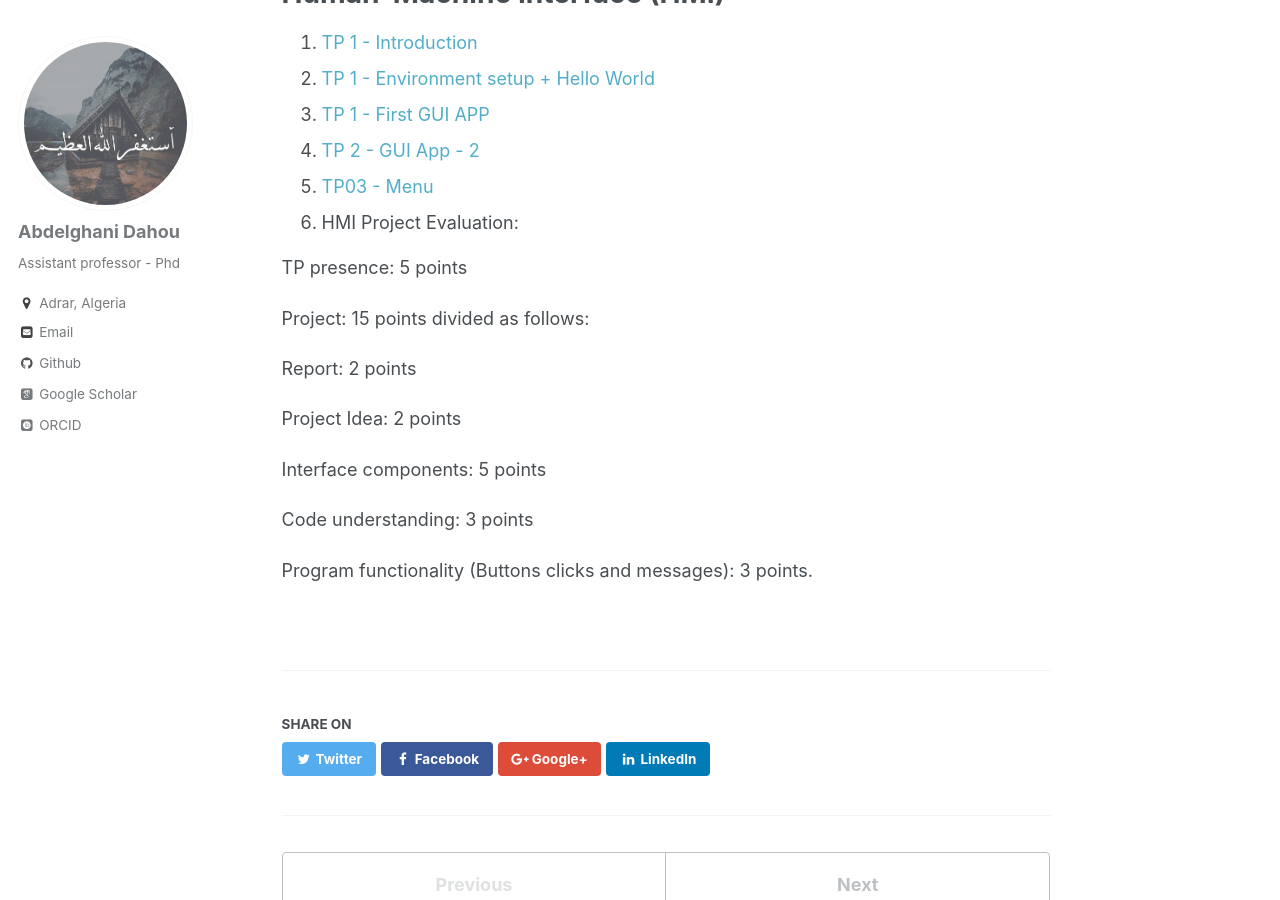
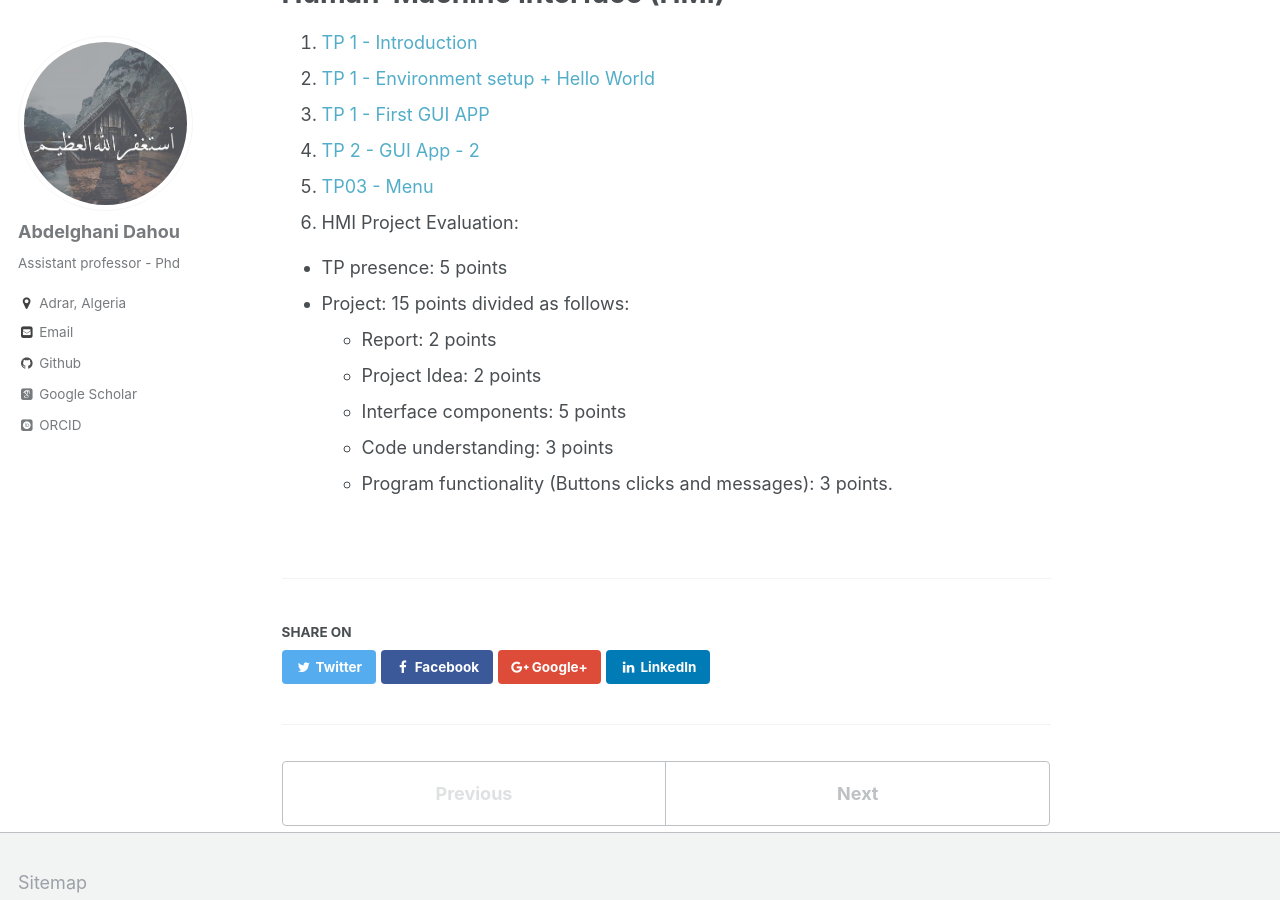
Before and after one commit to dr-dahou-adrar/dr-dahou-adrar.github.io, a Jekyll site: the page built from _teaching/2019-2020-1st-semester-teaching.md, in a window 1280 px wide and 900 px high, scrolled down 709 px. Built offline with Jekyll 4.4.1, drawn with Linux system fonts in a browser that asks for light colours; some web fonts are replaced.

```diff
--- a/_teaching/2019-2020-1st-semester-teaching.md
+++ b/_teaching/2019-2020-1st-semester-teaching.md
@@ -41,16 +41,10 @@ Human-Machine Interface (HMI)
 5. [TP03 - Menu](https://www.notion.so/dahou/TP03-Menu-5789cdf97d974f6b90e55ef7df2ecf38)
 6. HMI Project Evaluation:
 
-TP presence: 5 points
-
-Project: 15 points divided as follows:
-
-Report: 2 points
-
-Project Idea: 2 points
-
-Interface components: 5 points
-
-Code understanding: 3 points
-
-Program functionality (Buttons clicks and messages): 3 points.
+- TP presence: 5 points
+- Project: 15 points divided as follows:
+	- Report: 2 points
+	- Project Idea: 2 points
+	- Interface components: 5 points
+	- Code understanding: 3 points
+	- Program functionality (Buttons clicks and messages): 3 points.
```
